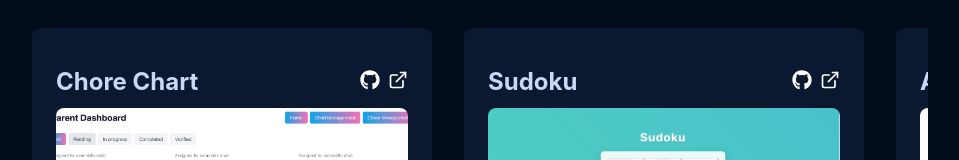
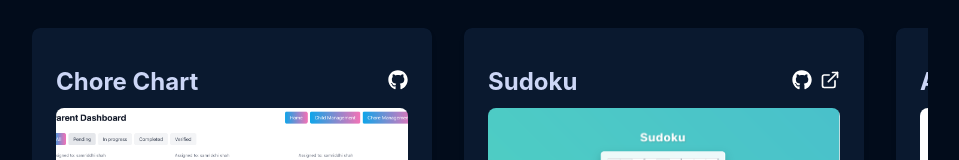
Before and after one commit to Rashmijain18/portfolio, a React (Vite) app: page / in a window 1280 px wide. Shown: the part 3058-3218 px from the top of the page, without its empty margins (160-1119 px from the left). Built offline with nearby package versions, Linux system fonts and the light colour scheme.

Commit message:
removed live demo link

```diff
--- a/src/components/Projects.tsx
+++ b/src/components/Projects.tsx
@@ -17,7 +17,6 @@ export const Projects = () => {
         "Cursor",
       ],
       githubLink: "https://github.com/jermbo/ChoreChart",
-      liveDemoLink: "https://your-live-demo-url.com",
       image: "/ChoreChart.png",
     },
     {
```
